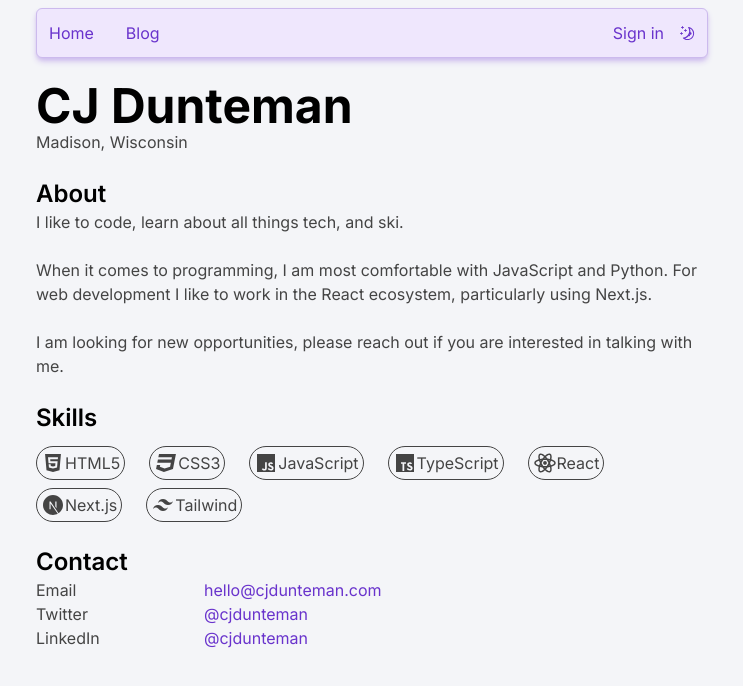
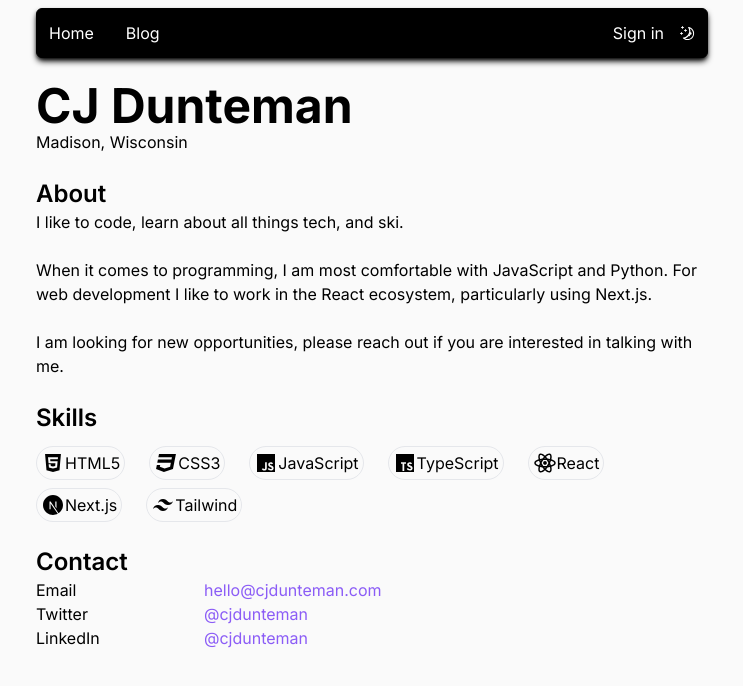
Before and after one commit to cjdunteman/cjdunteman.com, a Next.js app: page / in a window 1280 px wide. Shown: the top 686 px of the page, without its empty margins (268-1011 px from the left). Built offline with nearby package versions, Linux system fonts and the light colour scheme; no server answers.

Commit message:
Color changes

```diff
--- a/app/layout.tsx
+++ b/app/layout.tsx
@@ -32,7 +32,7 @@ export default async function RootLayout({
   // This will be populated with nested layouts or pages
   return (
     <html lang="en" className={`${inter.variable} font-sans min-h-full`}>
-      <body className="text-black dark:text-white bg-white dark:bg-dark  min-h-screen px-2">
+      <body className="text-black dark:text-white bg-neutral-50 dark:bg-neutral-900  min-h-screen px-2">
         <Providers>
           <CommandBar />
           <div className="container mx-auto max-w-2xl">
--- a/app/page.tsx
+++ b/app/page.tsx
@@ -31,13 +31,13 @@ export default function Home() {
         <h2 className="text-black text-2xl font-semibold dark:text-white">
           Contact
         </h2>
-        <div className="grid grid-cols-12 text-gray dark:text-darkGray">
+        <div className="grid grid-cols-12 text-gray dark:text-gray">
           <div className="grid col-span-3">
             <p>Email</p>
             <p>Twitter</p>
             <p>LinkedIn</p>
           </div>
-          <div className="text-purple-500">
+          <div className="text-violet-500">
             <a
               href="mailto: hello@cjdunteman.com"
               className="text-bold hover:text-black"
--- a/components/Nav.tsx
+++ b/components/Nav.tsx
@@ -11,7 +11,7 @@ export default function Nav() {
     const { data: session } = useSession()
 
     return (
-    <nav className="flex justify-between items-center p-3 mt-2 mb-6 bg-purple-100 dark:bg-purple-900 border rounded-md shadow-md border-purple-200 shadow-purple-200 dark:border-purple-800 dark:shadow-purple-800 text-purple-500 dark:text-purple-300">
+        <nav className="flex justify-between items-center p-3 mt-2 mb-6 bg-black dark:bg-neutral-800 border rounded-md shadow-md border-black shadow-black dark:border-neutral-800 dark:shadow-black text-white dark:text-white">
             <div className="flex gap-8">
                 <Link
                     href="/"
@@ -25,7 +25,7 @@ export default function Nav() {
                 </Link>
             </div>
             <div className="flex gap-4">
-            {session ? <UserAvatar avatar={session.user.image}/> : <SignIn />}
+                {session ? <UserAvatar avatar={session.user.image} /> : <SignIn />}
                 <ThemeSwitch />
             </div>
         </nav>
--- a/styles/globals.css
+++ b/styles/globals.css
@@ -25,7 +25,7 @@
     @apply text-base;
   }
   /* a {
-    /* @apply text-purple-600 dark:text-purple-500 */
+    /* @apply text-white dark:text-white */
   /* } */
   a:hover {
     @apply dark:text-white;
@@ -96,7 +96,7 @@ pre::-webkit-scrollbar {
 }
 
 .prose pre {
-  @apply border rounded-lg border-purple-400 bg-dark dark:bg-dark;
+  @apply border rounded-lg border-black bg-black dark:bg-black;
   overflow: auto;
 }
 
@@ -186,7 +186,7 @@ pre::-webkit-scrollbar {
 }
 
 .rehype-code-title {
-  @apply px-5 py-3 text-sm font-bold text-white dark:text-white bg-gray border border-purple-400 rounded-t-lg dark:border-purple-400 dark:bg-gray;
+  @apply px-5 py-3 text-sm font-bold text-white dark:text-white bg-slate-950 border border-black rounded-t-lg dark:border-black dark:bg-slate-950;
 }
 
 .rehype-code-title + pre {
--- a/tailwind.config.js
+++ b/tailwind.config.js
@@ -9,83 +9,31 @@ module.exports = {
     screens: {
       // xs: "540px",
     },
-    colors: {
-      white: "#F4F5F8",
-      black: "#000000",
-      gray: "hsl(0, 0%, 26.7%)",
-      darkGray: "hsl(246, 6%, 54%)",
-      // purple: "hsl(234, 56.3%, 59.6%)",
-      purple: {
-        // DEFAULT: "hsl(266, 56%, 38%)",
-        // 100: "hsl(266, 33%, 11%)",
-        // 200: "hsl(266, 56%, 18%)",
-        // 300: "hsl(266, 56%, 27%)",
-        // 400: "hsl(266, 56%, 38%)",
-        // 500: "hsl(266, 56%, 49%)",
-        // 600: "hsl(266, 56%, 60%)",
-        // 700: "hsl(266, 56%, 69%)",
-        // 800: "hsl(266, 56%, 85%)",
-        // 900: "hsl(266, 56%, 95%)",
-        100: "hsl(261, 88%, 95%)",
-        200: "hsl(261, 59%, 83%)",
-        300: "hsl(261, 60%, 71%)",
-        400: "hsl(261, 60%, 56%)",
-        500: "hsl(261, 60%, 50%)",
-        600: "hsl(261, 60%, 39%)",
-        700: "hsl(265, 70%, 29%)",
-        800: "hsl(266, 80%, 19%)",
-        900: "hsl(266, 79%, 10%)",
-      },
-      blue: {
-        100: "hsl(235, 100%, 96%)",
-        200: "hsl(235, 93%, 89%)",
-        300: "hsl(235, 94%, 83%)",
-        400: "hsl(241, 88%, 69%)",
-        500: "hsl(256, 83%, 52%)",
-        600: "hsl(256, 82%, 39%)",
-        700: "hsl(256, 82%, 30%)",
-        800: "hsl(256, 82%, 17%)",
-        900: "hsl(256, 82%, 11%)",
-      },
-      gold: "hsl(50, 80%, 57%)",
-      dark: "hsl(250, 24%, 9%)",
-      another: "hsl(250, 24%, 93%)",
-      other: "hsl(250, 24%, 12%)",
-    },
-    // borderWidth: {
-    //   DEFAULT: "1px",
-    //   0: "0",
-    //   2: "2px",
-    //   3: "3px",
-    //   4: "4px",
-    //   6: "6px",
-    //   8: "8px",
-    // },
     extend: {
       fontFamily: {
         sans: ["var(--font-inter)"],
       },
-      typography: ({ theme }) => ({
-        DEFAULT: {
-          css: {
-            color: theme("colors.black"),
-            a: {
-              color: theme("colors.purple"),
-            },
-            "h1, h2": {
-              color: theme("colors.black"),
-            },
-          },
-        },
-        dark: {
-          css: {
-            color: theme("colors.white"),
-            "h1, h2": {
-              color: theme("colors.white"),
-            },
-          },
-        },
-      }),
+      // typography: ({ theme }) => ({
+      //   DEFAULT: {
+      //     css: {
+      //       color: theme("colors.black"),
+      //       a: {
+      //         color: theme("colors.purple"),
+      //       },
+      //       "h1, h2": {
+      //         color: theme("colors.black"),
+      //       },
+      //     },
+      //   },
+      //   dark: {
+      //     css: {
+      //       color: theme("colors.white"),
+      //       "h1, h2": {
+      //         color: theme("colors.white"),
+      //       },
+      //     },
+      //   },
+      // }),
     },
   },
   plugins: [require("@tailwindcss/typography")],
```
Lines whose indentation alone changed are shown as unchanged.
